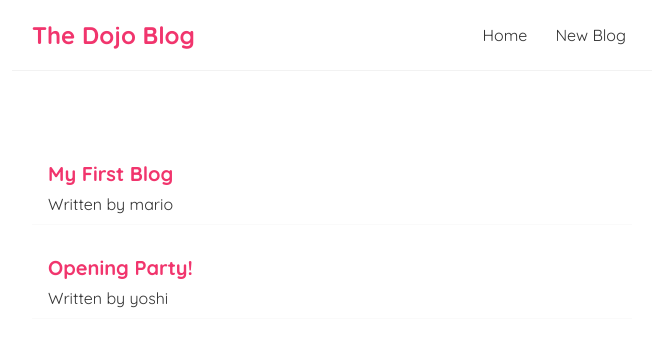
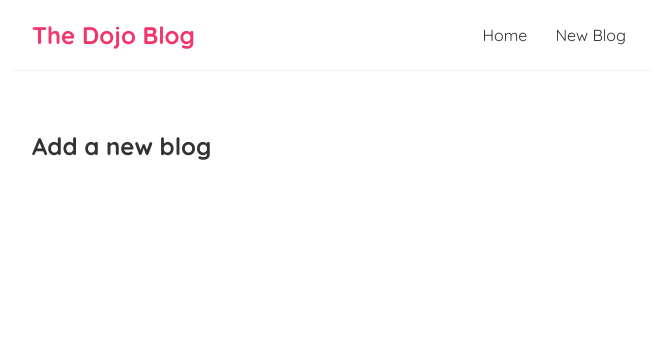
Before and after one commit to farouk-afolabi/dojo-blog, a React (Create React App) app: page /create in a window 1280 px wide. Shown: the top 346 px of the page, without its empty margins (308-964 px from the left). Built offline with nearby package versions, Linux system fonts and the light colour scheme; data requests are answered from the project's data file.

Commit message:
routerlinks

```diff
--- a/src/App.js
+++ b/src/App.js
@@ -2,6 +2,7 @@
 import Navbar from './Navbar';
 import Home from './Home';
 import { BrowserRouter as Router, Route, Switch } from 'react-router-dom'
+import Create from './Create';
 
 function App() {
 
@@ -11,8 +12,11 @@
       < Navbar />
       <div className="content">
         <Switch>
-          <Route path="/">
-               <Home/>
+          <Route exact path="/">
+               <Home />
+          </Route>
+          <Route path="/create">
+               <Create />
           </Route>
         </Switch>
       </div>
--- /dev/null
+++ b/src/Create.js
@@ -0,0 +1,9 @@
+const Create = () => {
+    return (
+        <div className="create">
+            <h2>Add a new blog </h2>
+        </div>
+     );
+}
+
+export default Create;
--- a/src/Navbar.js
+++ b/src/Navbar.js
@@ -1,10 +1,13 @@
+import { Link } from 'react-router-dom';
+
+
 const Navbar = () => {
     return (
         <nav className="navbar">
             <h1>The Dojo Blog </h1>
             <div className="links">
-            <a href="/" >Home</a>
-            <a href="/create"  >New Blog</a>
+            <Link to="/" >Home</Link>
+            <Link to="/create"  >New Blog </Link>
             </div>
         </nav>
      );
```
